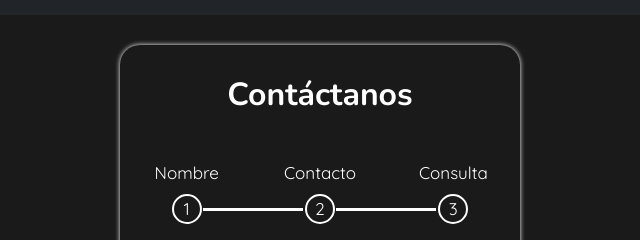
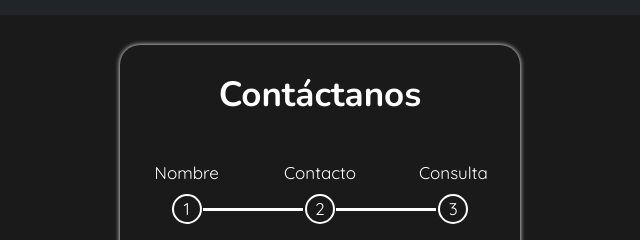
Before and after one commit to HoffmannPedro/Trabajo-Integrador, a plain HTML site: page index.html in a window 1280 px wide. Shown: the part 1599-1839 px from the top of the page, 320-960 px from the left. Drawn offline with nearby package versions, Linux system fonts and the light colour scheme.

Commit message:
Cambio tamaño de fuente en titulo "Contactanos"

```diff
--- a/css/styles.css
+++ b/css/styles.css
@@ -161,6 +161,10 @@ img {
     .contenedor_form {
         width: 90%;
     }
+}
+
+.titulo h2 {
+    font-size: 35px;
 }
 
 .formulario {
```
